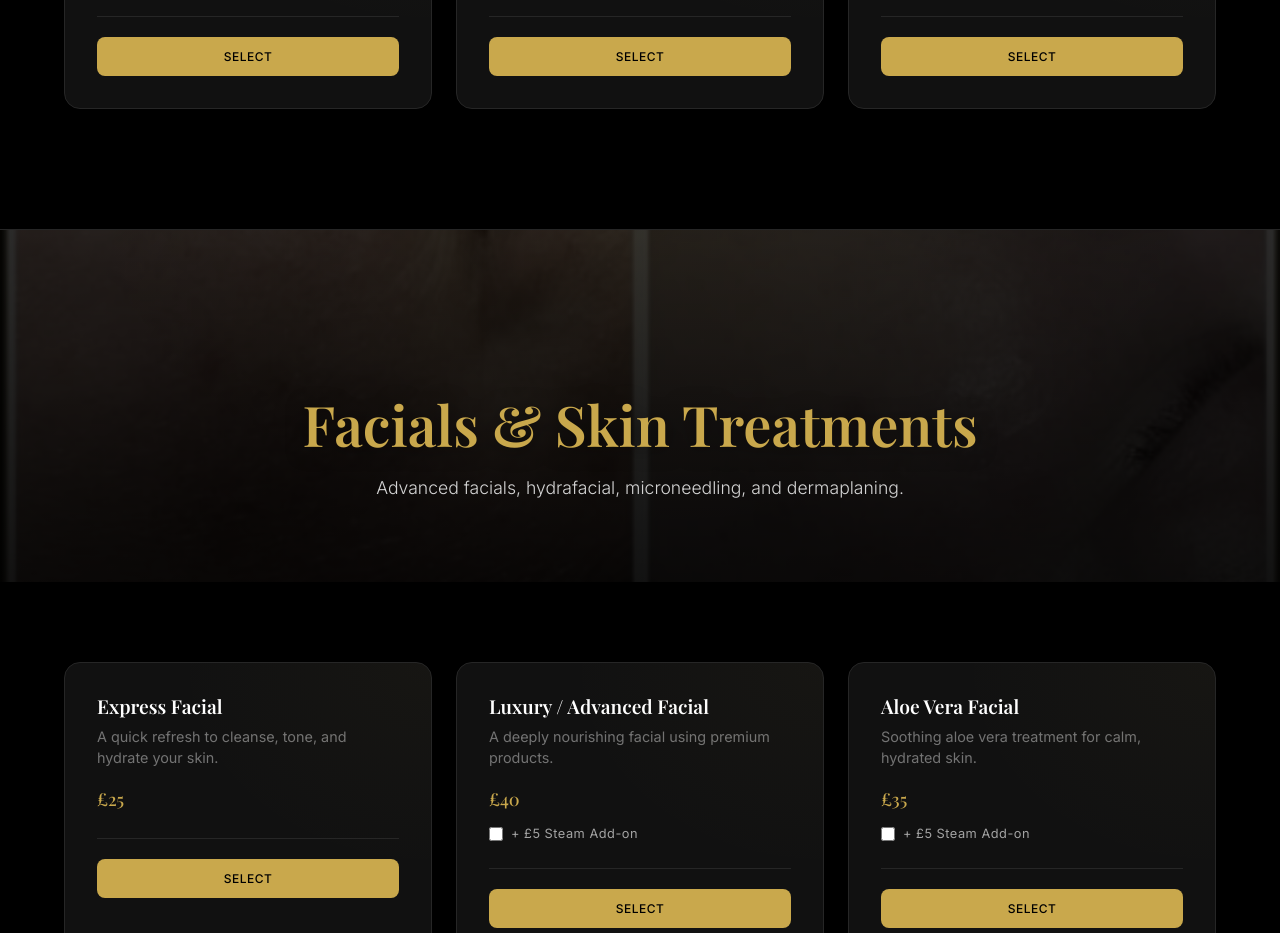
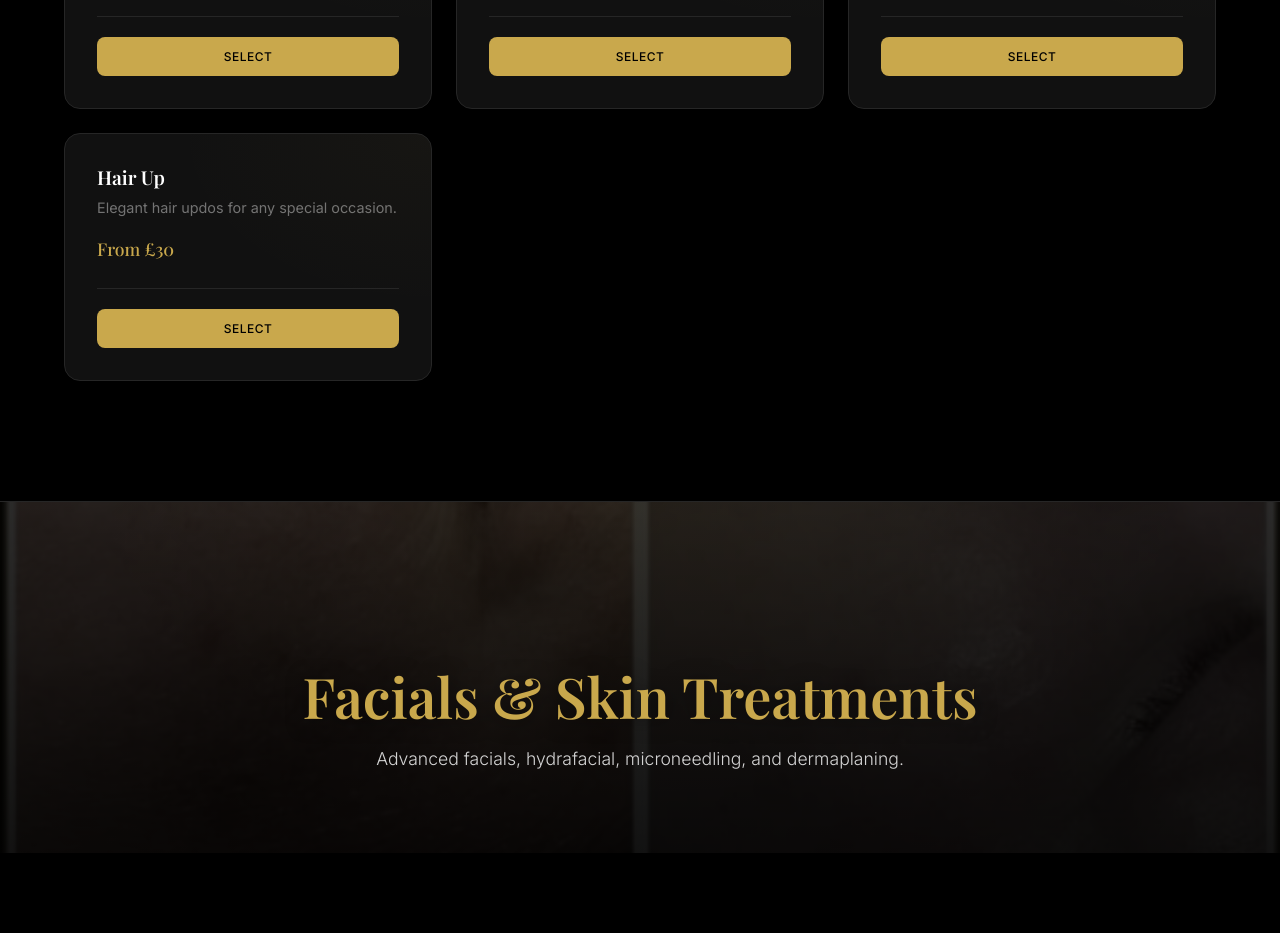
Before and after one commit to officialabidagency/beauty-resort-falkirk, a React (Vite) app: page /services in a window 1280 px wide. Shown: the part 4700-5633 px from the top of the page. Built offline with nearby package versions, Linux system fonts and the light colour scheme; a web font is replaced by a local one.

Commit message:
first commit

```diff
--- a/src/data/services.js
+++ b/src/data/services.js
@@ -55,6 +55,7 @@ export const services = {
     { name: 'Party Makeup (Including Lashes)', price: '£35', description: 'Glamorous makeup look complete with strip lashes for any celebration.' },
     { name: 'Bridal Makeup', price: 'From £90', description: 'Timeless, flawless bridal makeup tailored to your vision.' },
     { name: 'Bridal Hair Styling', price: 'Contact for pricing', description: 'Bespoke bridal hairstyling to complement your look.' },
+    { name: 'Hair Up', price: 'From £30', description: 'Elegant hair updos for any special occasion.' },
   ],
   facials: [
     { name: 'Express Facial', price: '£25', description: 'A quick refresh to cleanse, tone, and hydrate your skin.' },
```
